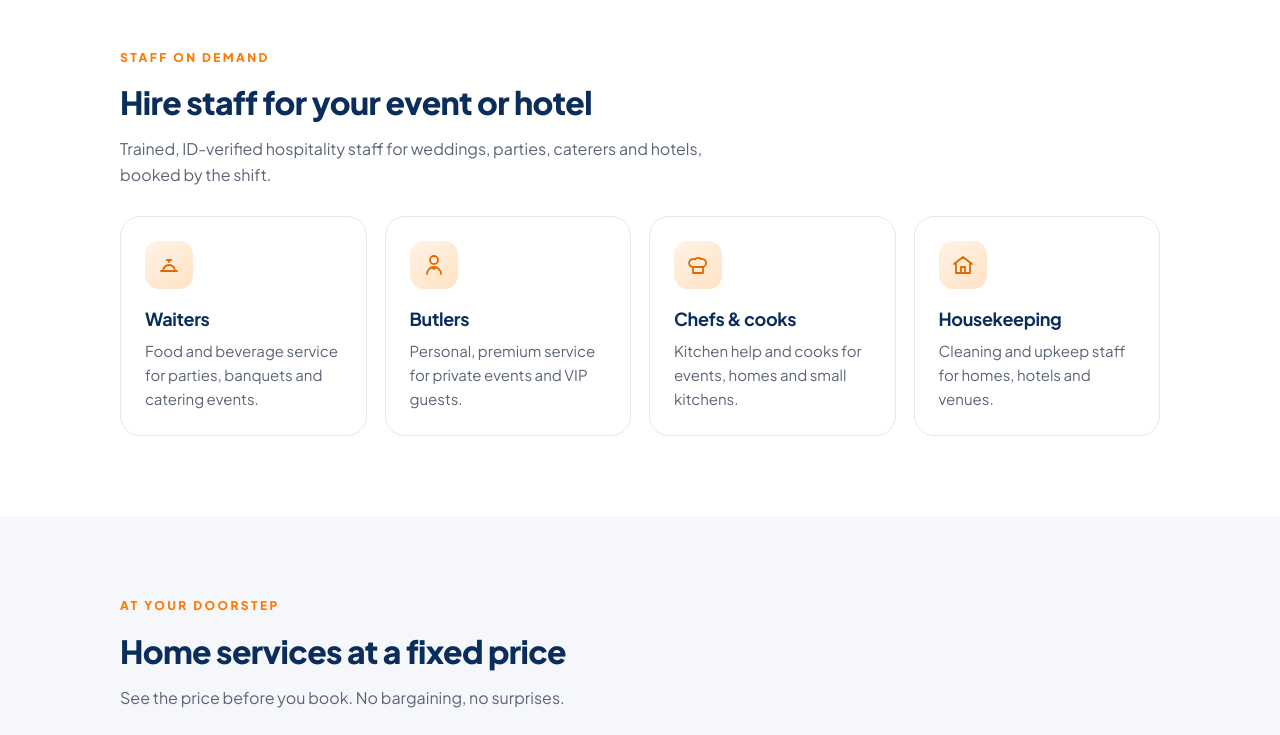
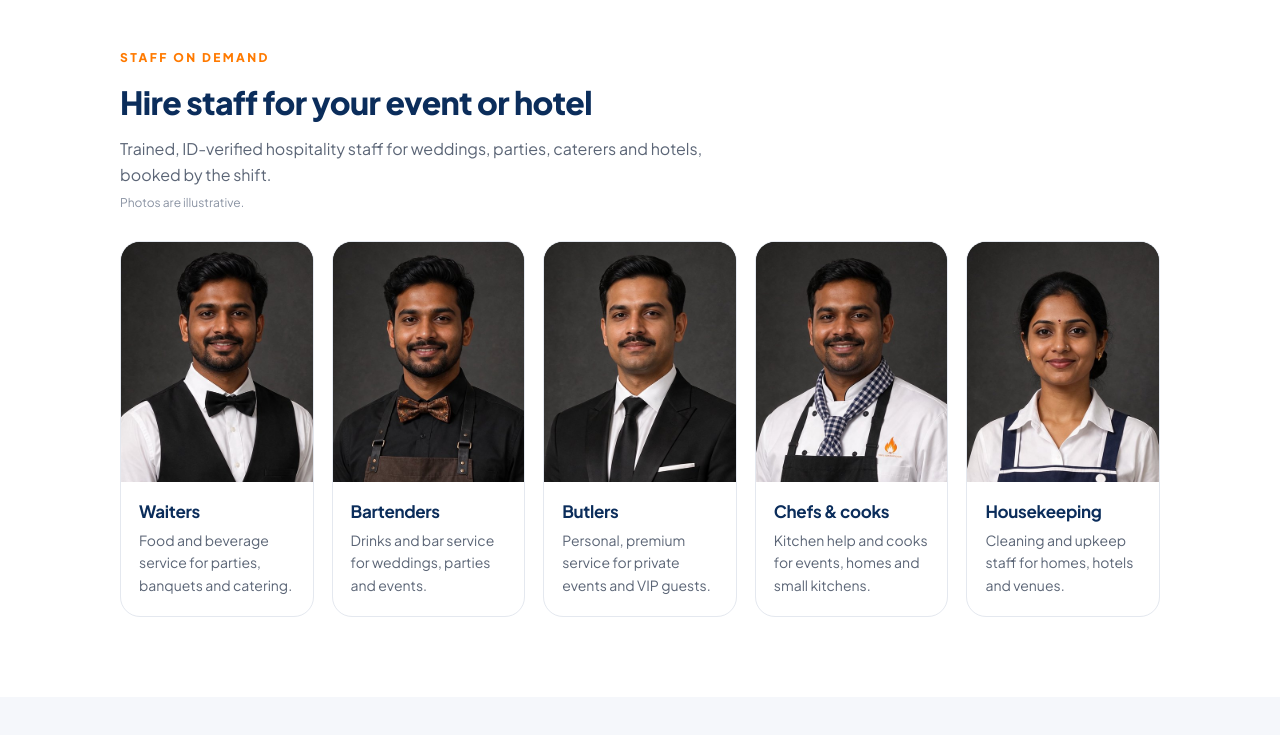
Before and after one commit to RamRelekar/opsa-website, a plain HTML site: page index.html in a window 1280 px wide. Shown: the part 960-1695 px from the top of the page. Drawn offline with Linux system fonts and the light colour scheme.

Commit message:
Staff section: photo cards for waiters, bartenders, butlers, cooks, housekeeping
Co-Authored-By: Claude Opus 5.5 <noreply@anthropic.com>
Claude-Session: https://claude.ai/code/session_01BSQbDvJgE3k1u2LrvyGh4K

```diff
--- a/index.html
+++ b/index.html
@@ -45,12 +45,13 @@
 <section id="services"><div class="wrap">
   <div class="kicker">Staff on demand</div>
   <h2>Hire staff for your event or hotel</h2>
-  <p class="sub">Trained, ID-verified hospitality staff for weddings, parties, caterers and hotels, booked by the shift.</p>
-  <div class="grid4">
-    <div class="svc"><div class="ico"><svg viewBox="0 0 24 24" aria-hidden="true"><path d="M4 18h16M6 18a6 6 0 0 1 12 0M12 9V7M10 7h4"/></svg></div><h3>Waiters</h3><p>Food and beverage service for parties, banquets and catering events.</p></div>
-    <div class="svc"><div class="ico"><svg viewBox="0 0 24 24" aria-hidden="true"><path d="M12 3a4 4 0 1 1 0 8a4 4 0 0 1 0-8zM5 21a7 7 0 0 1 14 0M10 14l2 2 2-2"/></svg></div><h3>Butlers</h3><p>Personal, premium service for private events and VIP guests.</p></div>
-    <div class="svc"><div class="ico"><svg viewBox="0 0 24 24" aria-hidden="true"><path d="M7 14h10v6H7zM7 14a4 4 0 1 1 2-7.5A4 4 0 0 1 15 6a4 4 0 1 1 2 8"/></svg></div><h3>Chefs &amp; cooks</h3><p>Kitchen help and cooks for events, homes and small kitchens.</p></div>
-    <div class="svc"><div class="ico"><svg viewBox="0 0 24 24" aria-hidden="true"><path d="M3 11l9-7 9 7M5 10v10h14V10M10 20v-6h4v6"/></svg></div><h3>Housekeeping</h3><p>Cleaning and upkeep staff for homes, hotels and venues.</p></div>
+  <p class="sub">Trained, ID-verified hospitality staff for weddings, parties, caterers and hotels, booked by the shift.<br><small class="note-img">Photos are illustrative.</small></p>
+  <div class="staff-grid">
+    <div class="staff"><img src="assets/staff/waiter.jpg" alt="Waiters" loading="lazy"><div><h3>Waiters</h3><p>Food and beverage service for parties, banquets and catering.</p></div></div>
+    <div class="staff"><img src="assets/staff/bartender.jpg" alt="Bartenders" loading="lazy"><div><h3>Bartenders</h3><p>Drinks and bar service for weddings, parties and events.</p></div></div>
+    <div class="staff"><img src="assets/staff/butler.jpg" alt="Butlers" loading="lazy"><div><h3>Butlers</h3><p>Personal, premium service for private events and VIP guests.</p></div></div>
+    <div class="staff"><img src="assets/staff/cook.jpg" alt="Chefs &amp; cooks" loading="lazy"><div><h3>Chefs &amp; cooks</h3><p>Kitchen help and cooks for events, homes and small kitchens.</p></div></div>
+    <div class="staff"><img src="assets/staff/housekeeper.jpg" alt="Housekeeping" loading="lazy"><div><h3>Housekeeping</h3><p>Cleaning and upkeep staff for homes, hotels and venues.</p></div></div>
   </div>
 </div></section>
 
--- a/style.css
+++ b/style.css
@@ -171,3 +171,13 @@ h2{font-weight:800}
 .ph-list b{color:var(--navy);font-size:12px}
 .av{width:30px;height:30px;border-radius:50%;display:grid;place-items:center;font-size:11px;font-weight:700;color:#fff;background:linear-gradient(135deg,#FF7A00,#FFB066)}
 @media (max-width:360px){.grid4{grid-template-columns:1fr}}
+.staff-grid{display:grid;gap:18px;grid-template-columns:repeat(5,1fr)}
+.staff{background:#fff;border:1px solid var(--line);border-radius:20px;overflow:hidden;transition:transform .25s,box-shadow .25s}
+.staff:hover{transform:translateY(-4px);box-shadow:0 22px 40px -22px rgba(11,45,91,.4)}
+.staff img{width:100%;aspect-ratio:4/5;object-fit:cover;object-position:top;background:#1f1f1f}
+.staff div{padding:16px 18px 20px}
+.staff h3{margin:0 0 4px;font-size:17px;color:var(--navy)}
+.staff p{margin:0;font-size:14px;color:var(--muted)}
+.note-img{font-size:12px;color:#8A93A3}
+@media (max-width:1000px){.staff-grid{grid-template-columns:repeat(3,1fr)}}
+@media (max-width:560px){.staff-grid{grid-template-columns:1fr 1fr;gap:12px}.staff div{padding:12px}.staff h3{font-size:15px}.staff p{font-size:13px}}
```
Also changed, not shown: assets/staff/bartender.jpg (added), assets/staff/butler.jpg (added), assets/staff/cook.jpg (added), assets/staff/housekeeper.jpg (added), assets/staff/waiter.jpg (added), 1 other file.
